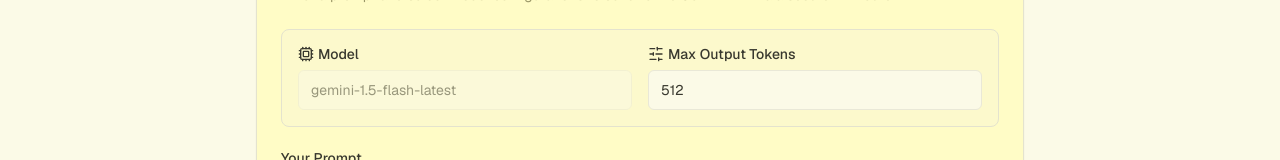
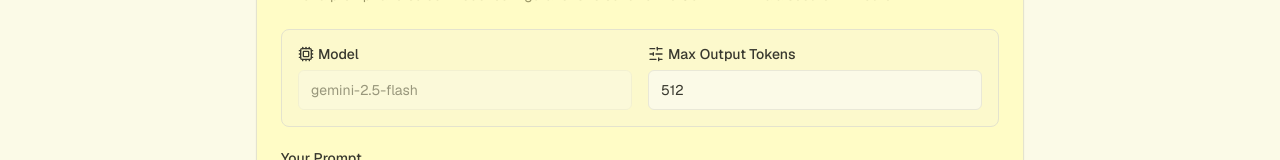
Before and after one commit to SinghRaghvendra/Margdarshak-AI, a Next.js app: page /testpage in a window 1280 px wide. Shown: the part 198-358 px from the top of the page. Built offline with nearby package versions, Linux system fonts and the light colour scheme; no server answers.

Commit message:
use gemini-2.5-flash on testpage

```diff
--- a/src/app/testpage/page.tsx
+++ b/src/app/testpage/page.tsx
@@ -11,7 +11,7 @@ import { Label } from '@/components/ui/label';
 import { Input } from '@/components/ui/input';
 import { useToast } from '@/hooks/use-toast';
 
-const modelToUse = "gemini-1.5-flash-latest";
+const modelToUse = "gemini-2.5-flash";
 
 export default function TestPage() {
   const { toast } = useToast();
```
